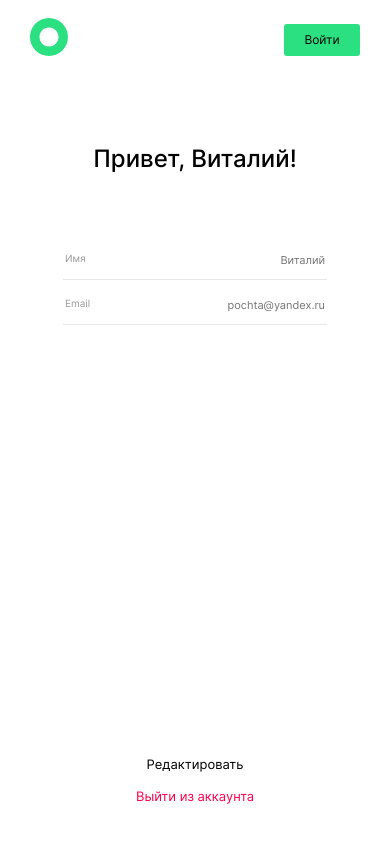
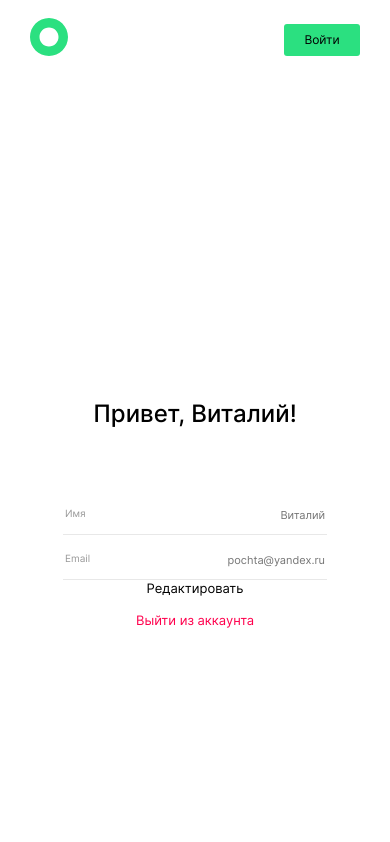
Before and after one commit to SizovSergey/movies-explorer-frontend, a React (Create React App) app: page /profile in a window 390 px wide. Shown: the top 842 px of the page. Built offline with nearby package versions, Linux system fonts and the light colour scheme.

Commit message:
правки после второго ревью

```diff
--- a/src/App.js
+++ b/src/App.js
@@ -1,36 +1,33 @@
 import React from 'react';
 import { Route, Routes, Navigate } from 'react-router-dom';
 import Login from "./components/Login/Login";
-import Main from './components/Main/Main';
-import Movies from './components/Movies/Movies';
-import Profile from './components/Profile/Profile';
 import Register from "./components/Register/Register";
-import SavedMovies from './components/SavedMovies/SavedMovies';
 import NotFound from "./components/NotFound/NotFound";
-
+import constants from './utils/constants';
 
 
 function App() {
-
   const [loggedIn, setLoggedIn] = React.useState(false);
 
+  const handleloggedIn = () => {
+    setLoggedIn(true)
+  }
 
   return (
     <div className="page">
-    {/* Не совсем понятно что имеется ввиду про 'из main следует вытянуть header и footer на каждой отдельной странице' */}
       <Routes>
-          <Route path="/signin" element = {<Login />}/>
-          <Route path="/signup" element = {<Register />}/>
-          <Route path='/movies' element={<Movies isLogin={loggedIn}/>} />
-          <Route path='/saved-movies' element={<SavedMovies isLogin={loggedIn}/>} />
-          <Route path='/profile' element={<Profile isLogin={loggedIn}/>} />
-          <Route path="/main" element={<Main isLogin={loggedIn}/>} />
-          <Route path='/' element={<Navigate to="/main" replace />} />
-          <Route path="*" element={<NotFound />} />
-        </Routes>
-
+        <Route path="/main" element={<constants.mainPage loggedIn={loggedIn} />} />
+        <Route path="/signin" element={<Login handleloggedIn={handleloggedIn}/>} />
+        <Route path="/signup" element={<Register />} />
+        <Route path="/profile" element={<constants.profilePage loggedIn={loggedIn} />} />
+        <Route path="/movies" element={<constants.moviesPage loggedIn={loggedIn} />} />
+        <Route path="/saved-movies" element={<constants.savedMoviesPage loggedIn={loggedIn} />} />
+        <Route path="/" element={<Navigate to="/main" replace />} />
+        <Route path="*" element={<NotFound />} />
+      </Routes>
     </div>
   );
 }
 
+
 export default App;
--- a/src/components/Login/Login.jsx
+++ b/src/components/Login/Login.jsx
@@ -1,9 +1,12 @@
 import React from 'react';
 import AuthTemplate from "../AuthTemplate/AuthTemplate";
+import { useNavigate } from "react-router-dom";
 
-const Login = () => {
+const Login = ({ handleloggedIn }) => {
 
-    const [formValue, setFormValue] = React.useState ({
+    const navigate = useNavigate();
+
+    const [formValue, setFormValue] = React.useState({
         email: '',
         password: ''
     });
@@ -38,6 +41,11 @@ const Login = () => {
         e.preventDefault();
         const newErrors = validate();
         setErrors(newErrors);
+
+        if (Object.keys(newErrors).length === 0) {
+            handleloggedIn();
+            navigate('/movies');
+        }
     }
 
     return (
@@ -45,10 +53,10 @@ const Login = () => {
             title="Рады видеть!"
             name="login"
             buttonText="Войти"
-            handleSubmit = {handleSubmit}
+            handleSubmit={handleSubmit}
         >
             <label className="auth-template__input-container" htmlFor="regEmail">
-            <span className='auth-template__placeholder'>Email</span>
+                <span className='auth-template__placeholder'>Email</span>
                 <input
                     onChange={handleChange}
                     value={formValue.email}
@@ -61,7 +69,7 @@ const Login = () => {
             </label>
             <span className="auth-template__error">{errors.email}</span>
             <label className="auth-template__input-container" htmlFor="regPass">
-            <span className='auth-template__placeholder'>Пароль</span>
+                <span className='auth-template__placeholder'>Пароль</span>
                 <input
                     onChange={handleChange}
                     value={formValue.password}
--- a/src/components/Main/Main.jsx
+++ b/src/components/Main/Main.jsx
@@ -12,13 +12,11 @@ const Main = ({isLogin}) => {
 
     return (
         <main className='main'>
-            <Header isLogin = {isLogin}/>
             <Promo />
             <AboutProject />
             <Tech />
             <AboutMe />
             <Portfolio />
-            <Footer />
         </main>
     );
 }
--- a/src/components/Movies/Movies.jsx
+++ b/src/components/Movies/Movies.jsx
@@ -2,18 +2,15 @@ import React from 'react';
 import SearchForm from '../SearchForm/SearchForm';
 import MoviesCardList from '../MoviesCardList/MoviesCardList';
 import movies from '../../utils/movies';
-import Header from "../Header/Header";
-import Footer from "../Footer/Footer";
+
 
 const Movies = ({ isLogin }) => {
 
     return (
         <main className='movies'>
-            <Header isLogin={isLogin} />
             <SearchForm />
             <MoviesCardList movies={movies} />
             <button className='movies__button-more'>Eщё</button>
-            <Footer />
         </main>
     );
 }
--- a/src/components/Profile/Profile.css
+++ b/src/components/Profile/Profile.css
@@ -1,7 +1,7 @@
 .profile {
-    flex-direction: column;
     display: flex;
-    box-sizing: border-box;
+    justify-content: center;
+    align-items: center;
     min-height: 100vh;
 }
 
@@ -9,9 +9,6 @@
     display: flex;
     flex-direction: column;
     align-items: center;
-    margin: 0 auto;
-    padding-top: 72px;
-    padding-bottom: 70px;
     flex: 1;
 }
 
@@ -27,7 +24,7 @@
 }
 
 .profile__form {
-    margin: 123px auto;
+    margin: 123px 0 0;
 }
 
 .profile__input {
@@ -78,22 +75,23 @@
     color: #999;
     pointer-events: none;
     transition: top 0.3s, font-size 0.3s, color 0.3s;
-  }
+}
 
-  .profile__input:focus + .profile__placeholder::before,
-  .profile__input:not(:placeholder-shown) + .profile__placeholder::before {
+.profile__input:focus+.profile__placeholder::before,
+.profile__input:not(:placeholder-shown)+.profile__placeholder::before {
 
     font-size: 11px;
     color: #00b7ff;
-  }
+}
 
 .profile__button-container {
     display: flex;
     flex-direction: column;
     margin: auto auto 0;
     flex-shrink: 0;
+    margin-top: auto;
+}
 
-}
 
 .profile__link {
     color: #000;
@@ -152,22 +150,22 @@
 
 @media screen and (max-width: 768px) {
     .profile__container {
-        padding: 230px 179px 269px;
+        padding: 230px auto 269px;
     }
 
     .profile__form {
-        margin: 95px auto;
+        margin: 95px 0 0;
     }
 
 }
 
-@media screen and (max-width: 400px) {
+@media screen and (max-width: 430px) {
     .profile__container {
         padding: 65px 30px 40px;
     }
 
     .profile__form {
-        margin: 79px auto;
+        margin: 79px 0 0;
     }
 
     .profile__input {
--- a/src/components/Profile/Profile.jsx
+++ b/src/components/Profile/Profile.jsx
@@ -22,7 +22,6 @@ const Profile = ({ isLogin }) => {
 
   return (
     <main className='profile'>
-      <Header isLogin={isLogin} />
       <div className='profile__container'>
         <h1 className='profile__title'>Привет, Виталий!</h1>
         <form className='profile__form'>
@@ -51,8 +50,6 @@ const Profile = ({ isLogin }) => {
               disabled={!showSaveBtn}
               required />
           </label>
-        </form>
-
           {!showSaveBtn ?
             (<div className='profile__button-container'>
               <a className='profile__link' onClick={handleButtonClick}>Редактировать</a>
@@ -62,6 +59,7 @@ const Profile = ({ isLogin }) => {
                 <button className='profile__save-button' onClick={handleButtonClick}>Сохранить</button>
               </div>)
           }
+        </form>
       </div>
     </main>
   );
--- a/src/components/SavedMovies/SavedMovies.jsx
+++ b/src/components/SavedMovies/SavedMovies.jsx
@@ -2,16 +2,12 @@ import React from 'react';
 import MoviesCardList from '../MoviesCardList/MoviesCardList';
 import SearchForm from '../SearchForm/SearchForm';
 import movies from '../../utils/movies';
-import Header from "../Header/Header";
-import Footer from "../Footer/Footer";
 
 const SavedMovies = ({ isLogin }) => {
     return (
         <main className='saved-movies'>
-            <Header isLogin={isLogin} />
             <SearchForm />
             <MoviesCardList movies={movies} />
-            <Footer />
         </main>
     );
 }
--- /dev/null
+++ b/src/utils/constants.js
@@ -0,0 +1,44 @@
+import Main from "../components/Main/Main";
+import Profile from "../components/Profile/Profile";
+import Movies from "../components/Movies/Movies";
+import SavedMovies from "../components/SavedMovies/SavedMovies";
+import Header from "../components/Header/Header";
+import Footer from "../components/Footer/Footer";
+
+ const mainPage = ({ loggedIn }) => (
+    <>
+        <Header isLogin={loggedIn} />
+        <Main />
+        <Footer />
+    </>
+);
+
+ const profilePage = ({ loggedIn }) => (
+    <>
+        <Header isLogin={loggedIn} />
+        <Profile />
+    </>
+);
+
+const moviesPage = ({ loggedIn }) => (
+    <>
+        <Header isLogin={loggedIn} />
+        <Movies isLogin={loggedIn} />
+        <Footer />
+    </>
+);
+
+ const savedMoviesPage = ({ loggedIn }) => (
+    <>
+        <Header isLogin={loggedIn} />
+        <SavedMovies isLogin={loggedIn} />
+        <Footer />
+    </>
+);
+
+export default {
+    mainPage,
+    profilePage,
+    moviesPage,
+    savedMoviesPage
+}
```
Lines whose indentation alone changed are shown as unchanged.
